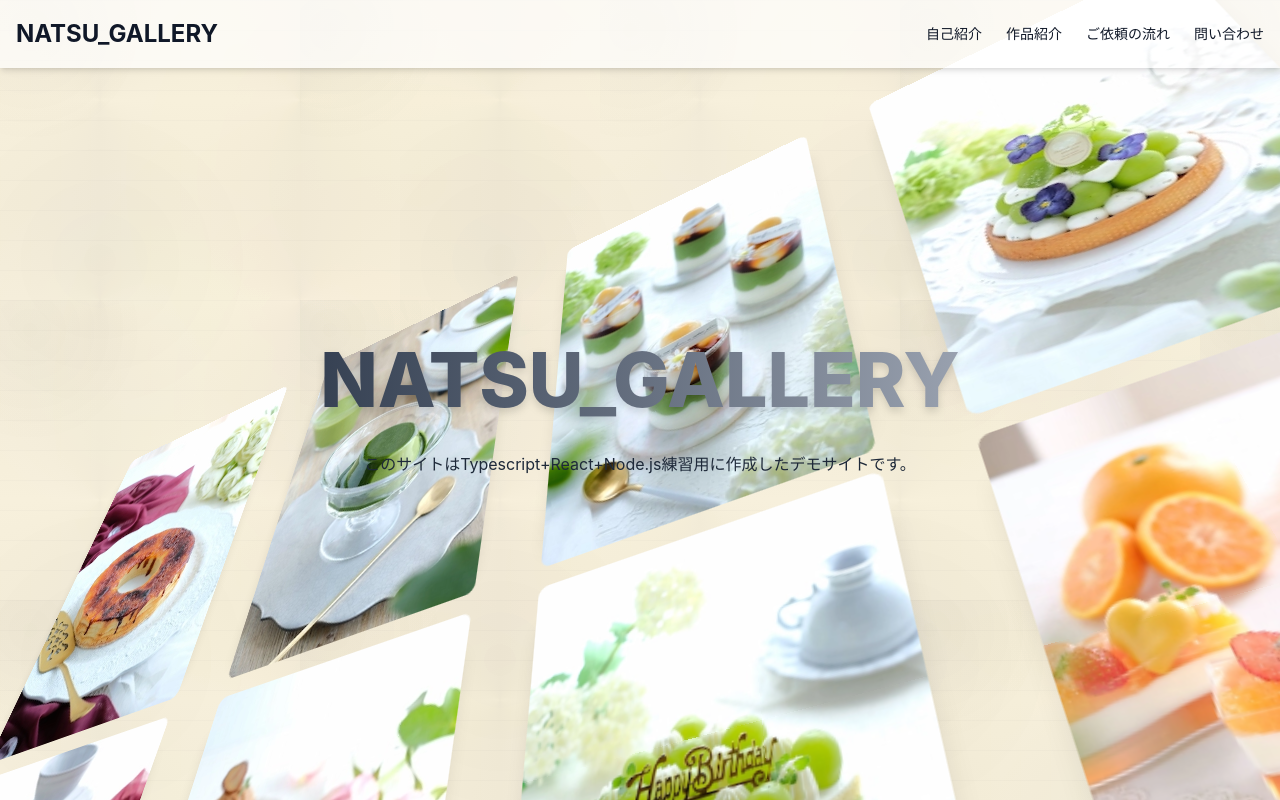
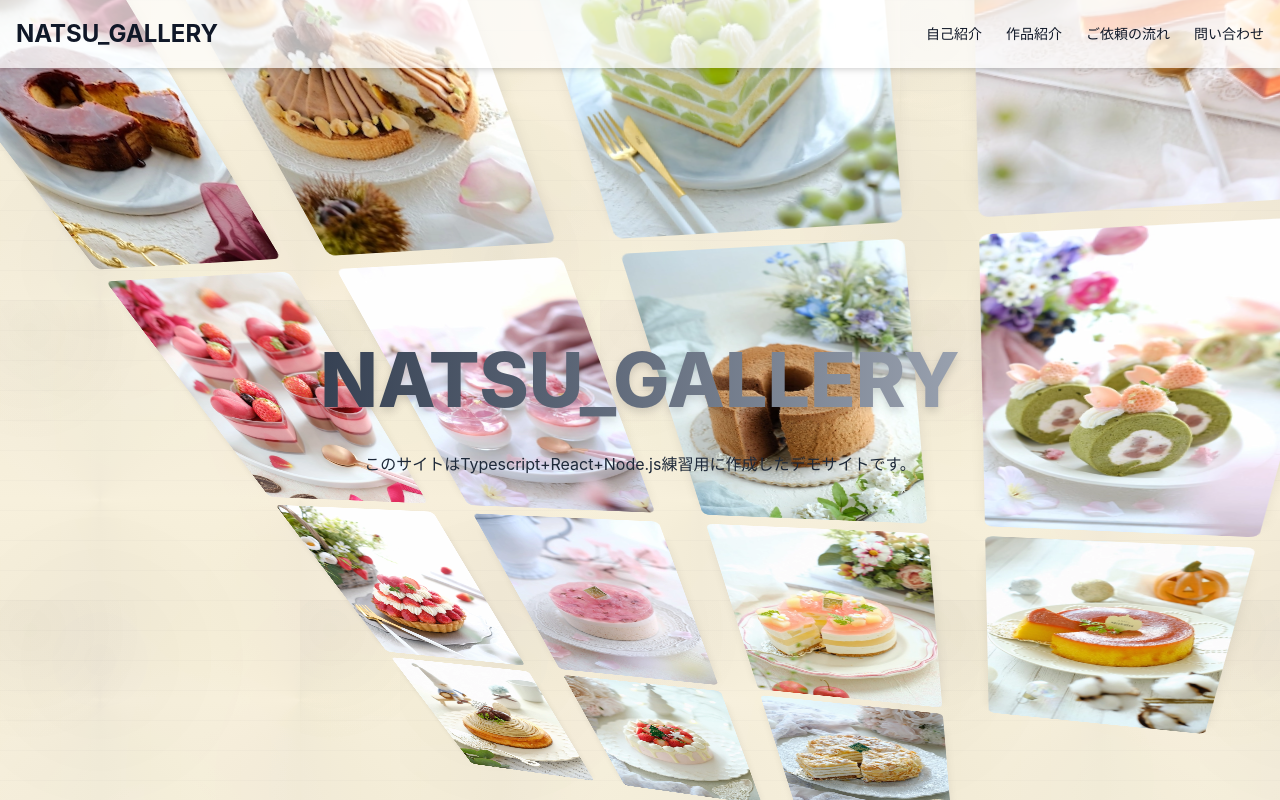
Before and after one commit to Kimio-dev/natsu-gallery-frontend, a React (Vite) app: page / in a window 1280 px wide. Built offline with nearby package versions, Linux system fonts and the light colour scheme.

Commit message:
Optimize image loading and animation performance

```diff
--- a/src/components/BackgroundGrid.tsx
+++ b/src/components/BackgroundGrid.tsx
@@ -1,4 +1,4 @@
-import React, { useMemo } from 'react'; // useRef, useEffect, useCallback を削除
+import React, { useMemo } from 'react';
 import { sweetImages } from '../data/sweets';
 
 interface BackgroundGridProps {
@@ -12,44 +12,56 @@ const BackgroundGrid: React.FC<BackgroundGridProps> = ({ className }) => {
   const itemHeight = 320;
   const gapSize = 56;
 
+  // 単一のグリッドのみを表示するため、クローン数は1に固定
+  const numberOfClones = 1;
+
+  // グリッド全体の幅と高さ
   const singleGridHeight = numRows * itemHeight + (numRows - 1) * gapSize;
   const gridContainerWidth = numCols * itemWidth + (numCols - 1) * gapSize;
 
-  // アニメーションのクローン数は5のまま維持（DOM要素数削減のため）
-  const numberOfClones = 1;
-  const animationScrollHeight = singleGridHeight + gapSize;
-
   // グリッドアイテムのデータを準備
+  // sweetImagesの全画像をグリッドに配置
   const items = useMemo(() => {
-    const totalItemsPerGrid = numRows * numCols;
     const allItems = [];
-    for (let i = 0; i < totalItemsPerGrid; i++) {
-      const sweet = sweetImages[i % sweetImages.length];
+    // sweetImagesの全19枚の画像をitemsに格納
+    for (let i = 0; i < sweetImages.length; i++) {
+      const sweet = sweetImages[i];
       allItems.push({
         id: i,
         sweetData: sweet,
       });
     }
+    // グリッドが20マスなので、最後の1マスは最初の画像を繰り返すか、空にするか。
+    // 今回は、グリッドのサイズに合わせて画像を配置し、余ったマスはそのままにする（背景の灰色グリッドが見える）
+    // または、sweetImages.lengthがnumRows * numColsより少ない場合、
+    // 残りのマスは表示されないか、またはデフォルトの背景色（bg-gray-800）が表示されます。
+    // ここでは、sweetImagesの全画像を使い切るようにします。
+    // 必要であれば、グリッドのマス数に合わせて画像を繰り返すことも可能です。
+    // 例: for (let i = 0; i < numRows * numCols; i++) { const sweet = sweetImages[i % sweetImages.length]; ... }
+    // しかし、ユーザーの要望は「デフォルトで全グリッドを画面に表示」なので、
+    // 全てのユニークな画像を一度表示し、余りがあればグリッドの背景色が表示される形が自然です。
     return allItems;
-  }, [numRows, numCols]);
-
-  const baseSpeedPer100Px = 25;
-  const animationDuration = `${(animationScrollHeight / 100) * baseSpeedPer100Px}s`;
-  const initialAnimationDelay = `0s`;
+  }, []);
 
   return (
+    // fixed inset-0 w-full h-full flex items-center justify-center overflow-hidden perspective-1000 は維持
     <div className={`fixed inset-0 w-full h-full flex items-center justify-center overflow-hidden perspective-1000 ${className || ''}`}>
       <div
-        className="absolute background-grid-animation transform-style-3d"
+        // アニメーション関連のクラスとスタイルを削除し、3D変換を追加
+        className="absolute" // background-grid-animation クラスを削除
         style={{
           width: `${gridContainerWidth}px`,
-          height: `${(singleGridHeight * numberOfClones) + (gapSize * (numberOfClones - 1))}px`,
-          '--animation-duration': animationDuration,
-          '--animation-delay': initialAnimationDelay,
-          '--scroll-height': `${animationScrollHeight}px`,
-          willChange: 'transform',
+          // numberOfClones が1なので、単一グリッドの高さ
+          height: `${singleGridHeight}px`,
+          transformStyle: 'preserve-3d', // transform-style-3d をスタイルに移動
+          // 3D変換の適用: 左斜め20度 (Y軸), 後ろ方向45度 (X軸)
+          transform: 'rotateY(-20deg) rotateX(-45deg)',
+          // 画面中央に配置するため、必要に応じて調整
+          // top: '50%', left: '50%', transform: 'translate(-50%, -50%) rotateY(-20deg) rotateX(-45deg)',
+          // ただし、親のflex-boxで中央寄せされているので、transformのtranslateは不要
         } as React.CSSProperties}
       >
+        {/* numberOfClones が1なので、ループは1回のみ */}
         {Array.from({ length: numberOfClones }).map((_, cloneIndex) => (
           <div
             key={cloneIndex}
@@ -58,7 +70,8 @@ const BackgroundGrid: React.FC<BackgroundGridProps> = ({ className }) => {
               gridTemplateColumns: `repeat(${numCols}, ${itemWidth}px)`,
               gridTemplateRows: `repeat(${numRows}, ${itemHeight}px)`,
               gap: `${gapSize}px`,
-              marginBottom: cloneIndex < numberOfClones - 1 ? `${gapSize}px` : '0px',
+              // クローンが1つなのでmarginBottomは不要
+              marginBottom: '0px',
             }}
           >
             {items.map(({ id, sweetData }) => (
@@ -75,7 +88,7 @@ const BackgroundGrid: React.FC<BackgroundGridProps> = ({ className }) => {
                     {/* source タグの srcset はそのまま */}
                     <source srcSet={sweetData.webp} type="image/webp" />
                     <img
-                      // src を実際のwebpパスに固定 (jpgフォールバックはデータから削除したため)
+                      // src を実際のwebpパスに固定
                       src={sweetData.webp}
                       alt={sweetData.alt}
                       className="w-full h-full object-cover rounded-lg"
```
